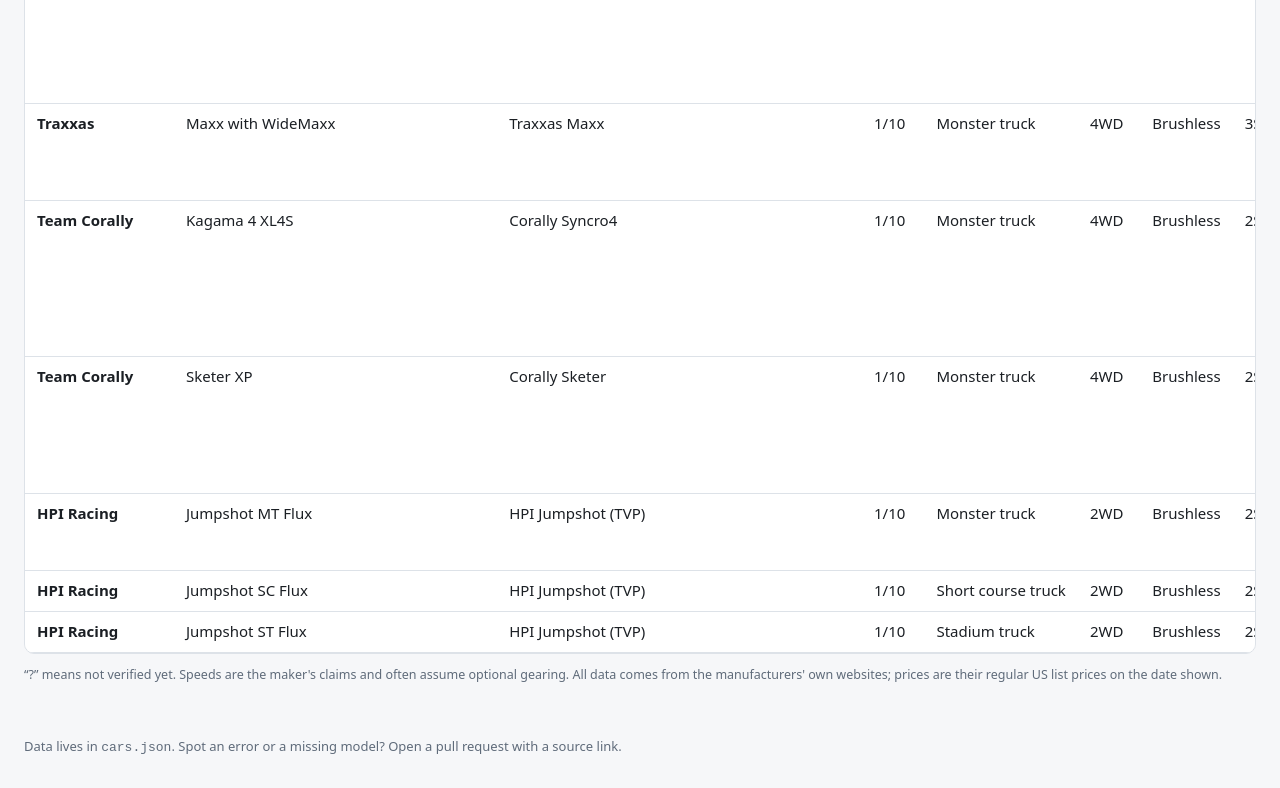
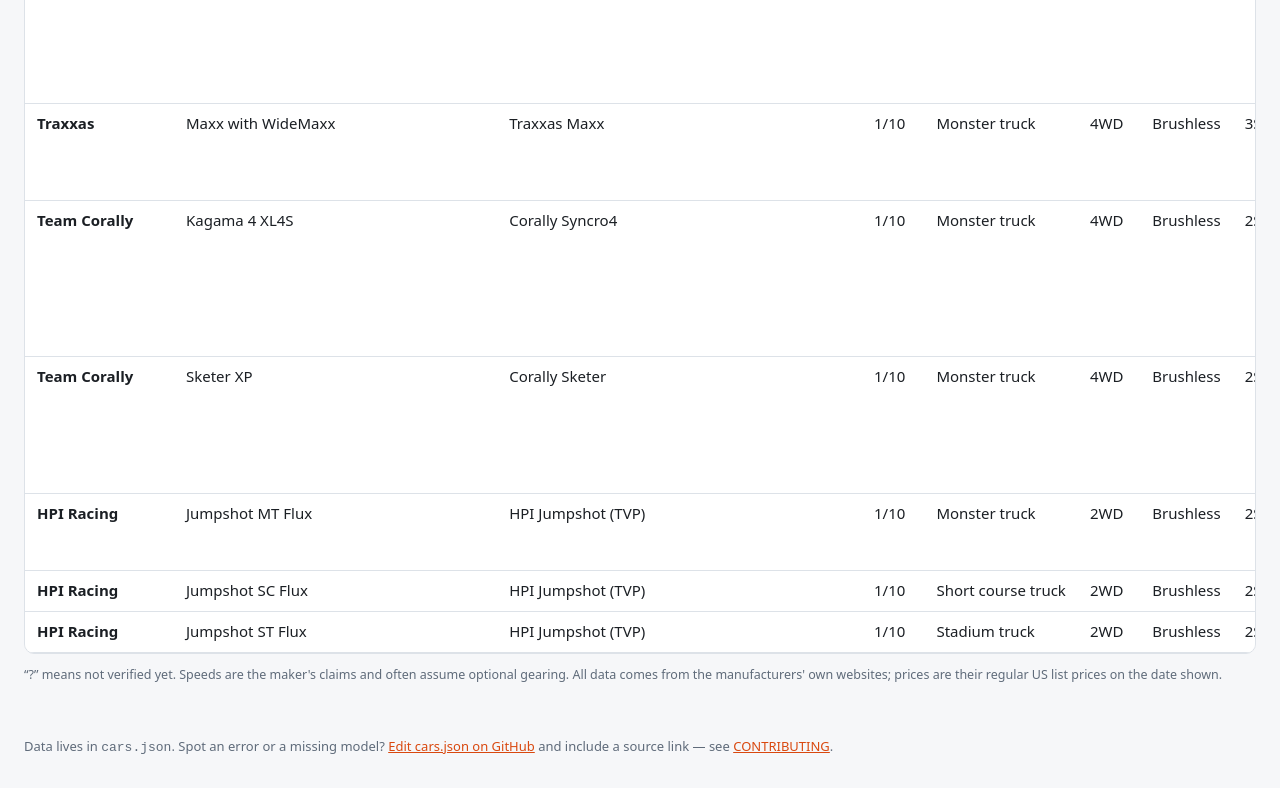
Before and after one commit to fahlman/RC-Car-Compare, a plain HTML site: page index.html in a window 1280 px wide. Shown: the part 4238-5026 px from the top of the page. Drawn offline with Linux system fonts and the light colour scheme.

Commit message:
Set REPO_URL so the footer links to GitHub
The footer now links to editing cars.json on GitHub and to CONTRIBUTING.md.

Co-Authored-By: Claude Opus 5.5 <noreply@anthropic.com>

```diff
--- a/index.html
+++ b/index.html
@@ -121,7 +121,7 @@
 
 <script>
 // Set this to your repo URL (e.g. "https://github.com/you/rc-compare") to enable the edit link in the footer.
-const REPO_URL = "";
+const REPO_URL = "https://github.com/fahlman/RC-Car-Compare";
 
 const COLUMNS = [
   { key:"brand", label:"Brand", render:c=>`<span class="brand">${esc(c.brand)}</span>` },
```
Also changed, not shown: 1 other file.
